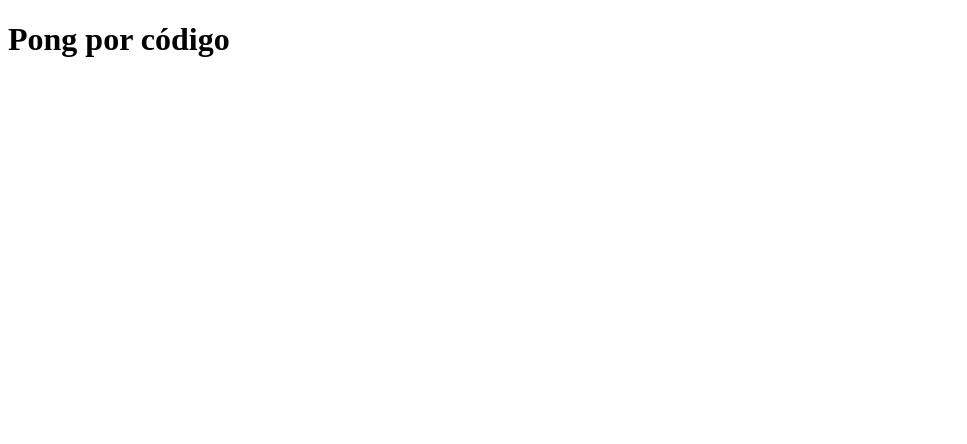
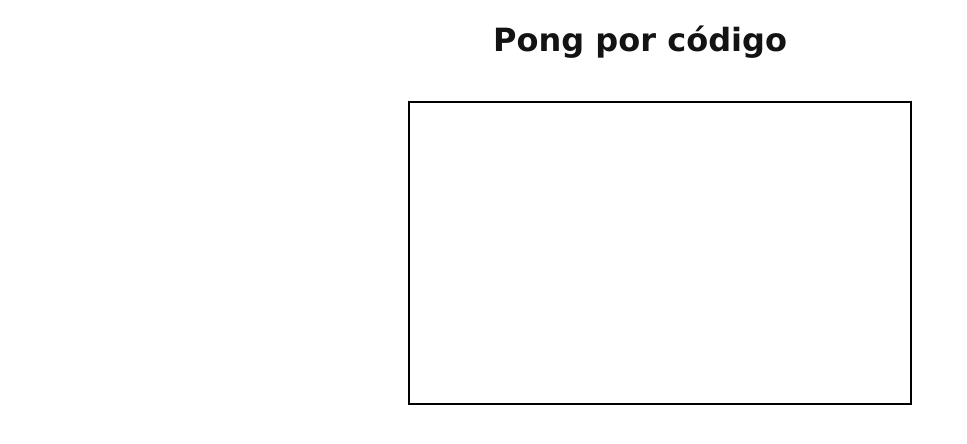
Before and after one commit to jcelisca/Juego-Pong, a plain HTML site: page index.html in a window 1280 px wide. Shown: the whole page, without its empty margins (0-967 px from the left). Drawn offline with Linux system fonts and the light colour scheme.

Commit message:
Ajustes visuales para el board

```diff
--- a/index.html
+++ b/index.html
@@ -4,6 +4,7 @@
     <meta charset="UTF-8">
     <meta http-equiv="X-UA-Compatible" content="IE=edge">
     <meta name="viewport" content="width=device-width, initial-scale=1.0">
+    <link rel="stylesheet" type="text/css" href="style.css">
     <title>Pong</title>
 </head>
 <body>
--- a/style.css
+++ b/style.css
@@ -1,3 +1,11 @@
 #canvas {
+    text-align: center;
     border: 2px solid;
+    margin-top: 20px;
+    margin-left: 400px;
 }
+h1 {
+    font-family: Verdana, Geneva, Tahoma, sans-serif;
+    text-align: center;
+    color: rgb(18, 19, 18);
+}
```
